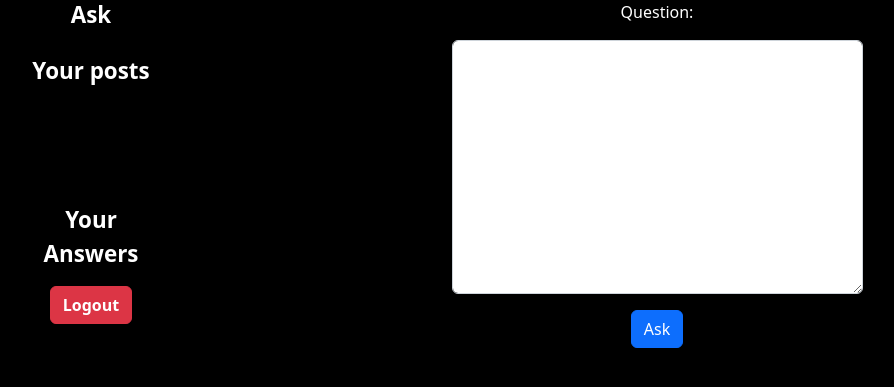
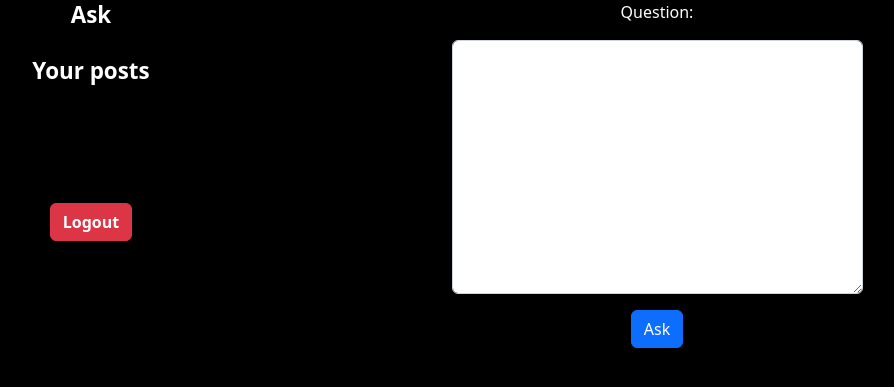
Before and after one commit to Sachinv220/Stack-Knowledge, a Django app: page /stack/ask/ in a window 1280 px wide. Shown: the part 128-515 px from the top of the page, without its empty margins (63-957 px from the left). Run offline with Django 4.2, Linux system fonts and the light colour scheme; the visitor is signed in with stand-in values (Sample User, id 1); some libraries are stand-ins or nearby versions.

Commit message:
removing view answers

```diff
--- a/stack/templates/sidebar.html
+++ b/stack/templates/sidebar.html
@@ -32,9 +32,6 @@
           </li>
         </div>
         <div class="bottom_links">
-          <li>
-            <a href="{% url 'stack:answers' %}"><strong>Your Answers</strong></a>
-          </li>
           <form method="post">
             {% csrf_token %}
             <button name="logout" class="btn btn-danger">
--- a/stack/urls.py
+++ b/stack/urls.py
@@ -10,5 +10,4 @@ urlpatterns = [
     path("comments/<int:num>/",views.view_comments, name="comments"),
     path("posts/", views.user_posts, name="posts"),
     path("delete/<int:id>/", views.delete_post, name="delete"),
-    path("answers/", views.view_answers, name="answers")
 ]
--- a/stack/views.py
+++ b/stack/views.py
@@ -83,12 +83,3 @@ def delete_post(request, id):
         return redirect(reverse("stack:posts"))
 
     return render(request, "delete.html", context={"post":post, "title":f"delete {post}", "see":see})
-
-@login_required(login_url=login_redirect)
-def view_answers(request):
-    all_answers = Answers.objects.filter(posted_by=request.user).all()
-
-    if "logout" in request.POST:
-        return redirect(reverse(login_redirect))
-
-    return render(request, "view_answers.html", context={"title":"view answers" ,"answers": all_answers})
```
Also changed, not shown: stack/templates/view_answers.html (deleted, +0 -13 lines).
